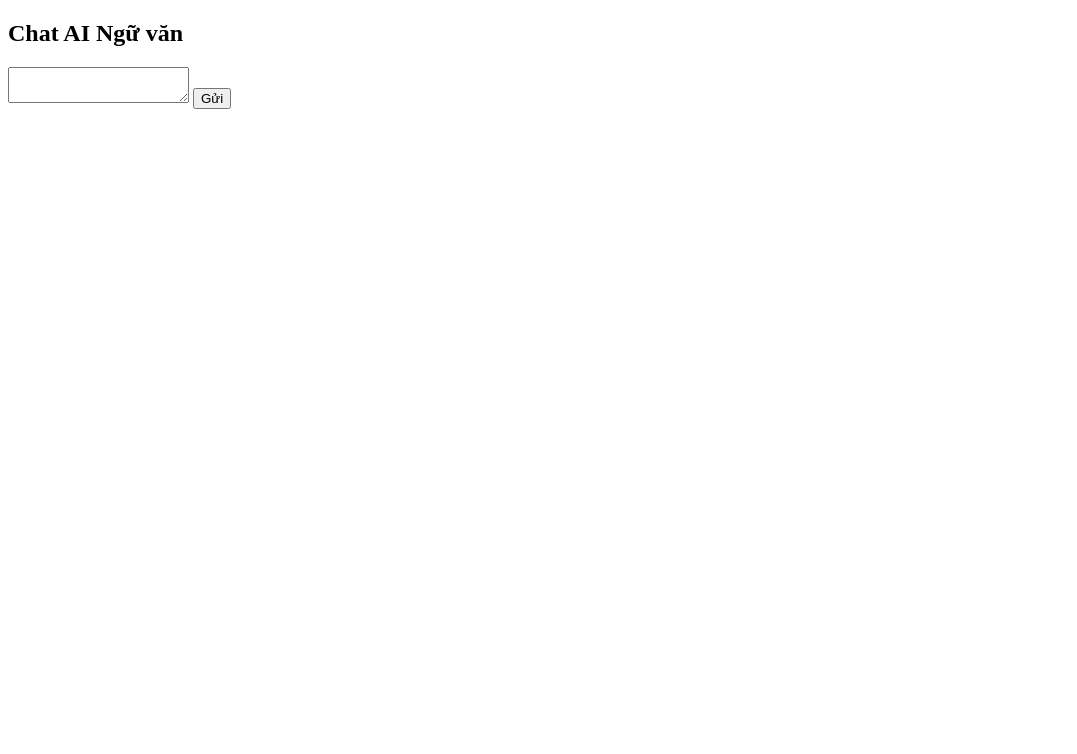
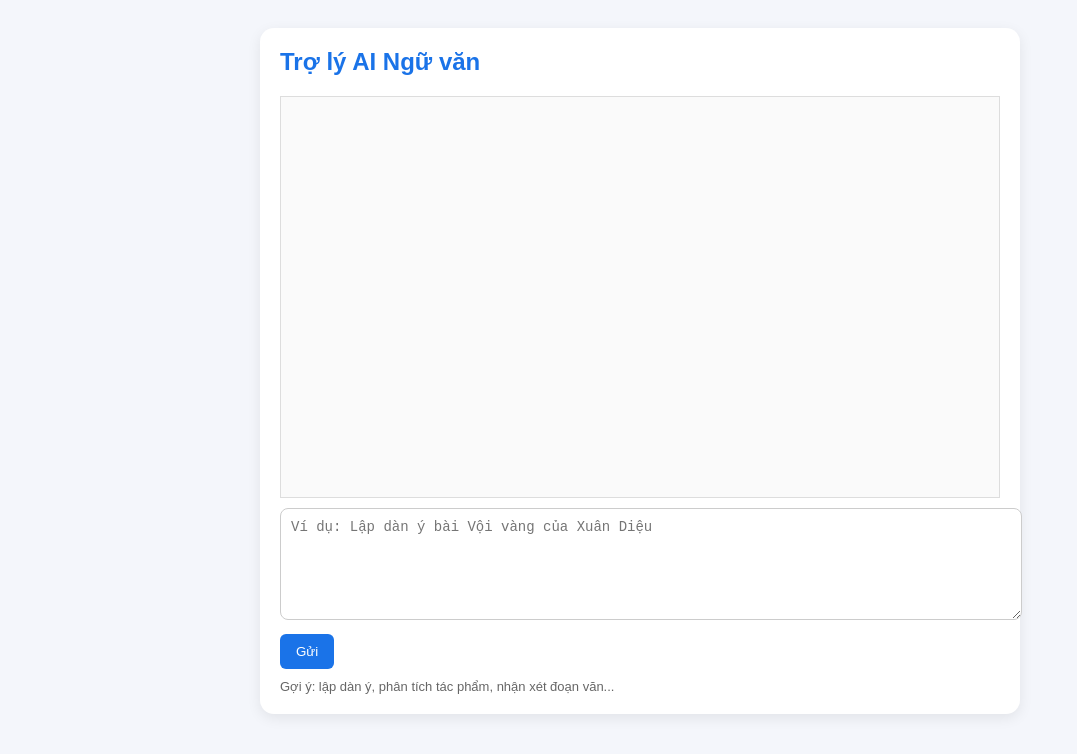
Before and after one commit to dathien755-oss/chat-ai-ngu-van, a plain HTML site: page index.html in a window 1280 px wide. Shown: the whole page, without its empty margins (0-1077 px from the left). Drawn offline with Linux system fonts and the light colour scheme.

Commit message:
Update index.html

```diff
--- a/index.html
+++ b/index.html
@@ -3,22 +3,110 @@
 <head>
   <meta charset="UTF-8">
   <title>Chat AI Ngữ văn</title>
+
+  <style>
+    body {
+      font-family: Arial;
+      background: #f4f6fb;
+      padding: 20px;
+    }
+
+    .box {
+      max-width: 720px;
+      margin: auto;
+      background: white;
+      padding: 20px;
+      border-radius: 14px;
+      box-shadow: 0 4px 14px rgba(0,0,0,0.08);
+    }
+
+    h2 {
+      margin-top: 0;
+      color: #1a73e8;
+    }
+
+    #messages {
+      border: 1px solid #ddd;
+      height: 380px;
+      overflow-y: auto;
+      padding: 10px;
+      margin-bottom: 10px;
+      background: #fafafa;
+      white-space: pre-wrap;
+    }
+
+    .msg {
+      margin-bottom: 10px;
+      padding: 10px;
+      border-radius: 8px;
+      line-height: 1.5;
+    }
+
+    .user {
+      background: #e3f2fd;
+    }
+
+    .bot {
+      background: #f1f3f4;
+    }
+
+    textarea {
+      width: 100%;
+      height: 90px;
+      border-radius: 8px;
+      border: 1px solid #ccc;
+      padding: 10px;
+      font-size: 14px;
+    }
+
+    button {
+      margin-top: 10px;
+      padding: 10px 16px;
+      background: #1a73e8;
+      color: white;
+      border: none;
+      border-radius: 6px;
+      cursor: pointer;
+    }
+
+    button:hover {
+      opacity: 0.9;
+    }
+
+    .hint {
+      margin-top: 10px;
+      font-size: 13px;
+      color: #666;
+    }
+  </style>
 </head>
 
 <body>
-  <h2>Chat AI Ngữ văn</h2>
+
+<div class="box">
+  <h2>Trợ lý AI Ngữ văn</h2>
 
   <div id="messages"></div>
 
-  <textarea id="msg"></textarea>
+  <textarea id="msg" placeholder="Ví dụ: Lập dàn ý bài Vội vàng của Xuân Diệu"></textarea>
+
   <button onclick="send()">Gửi</button>
 
+  <div class="hint">
+    Gợi ý: lập dàn ý, phân tích tác phẩm, nhận xét đoạn văn...
+  </div>
+</div>
+
 <script>
-    function add(text) {
+  function add(text, type = "bot") {
     let box = document.getElementById("messages");
     let div = document.createElement("div");
+
+    div.className = "msg " + type;
     div.textContent = text;
+
     box.appendChild(div);
+    box.scrollTop = box.scrollHeight;
   }
 
   async function send() {
@@ -27,10 +115,10 @@
 
     if (!text) return;
 
-  add("Bạn: " + text);
+    add("Bạn: " + text, "user");
     input.value = "";
 
-  add("AI đang trả lời...");
+    add("AI đang trả lời...", "bot");
 
     try {
       const res = await fetch("/api/chat", {
@@ -43,22 +131,22 @@
 
       const data = await res.json();
 
-    // xóa dòng "AI đang trả lời..."
       let box = document.getElementById("messages");
       box.removeChild(box.lastChild);
 
       if (data.reply) {
-      add("AI: " + data.reply);
+        add("AI: " + data.reply, "bot");
       } else {
-      add("AI lỗi: " + (data.error || "Không rõ lỗi"));
+        add("AI lỗi: " + (data.error || "Không rõ lỗi"), "bot");
       }
 
     } catch (err) {
       let box = document.getElementById("messages");
       box.removeChild(box.lastChild);
-    add("AI lỗi kết nối");
+      add("AI lỗi kết nối", "bot");
     }
   }
 </script>
+
 </body>
 </html>
```
Lines whose indentation alone changed are shown as unchanged.
